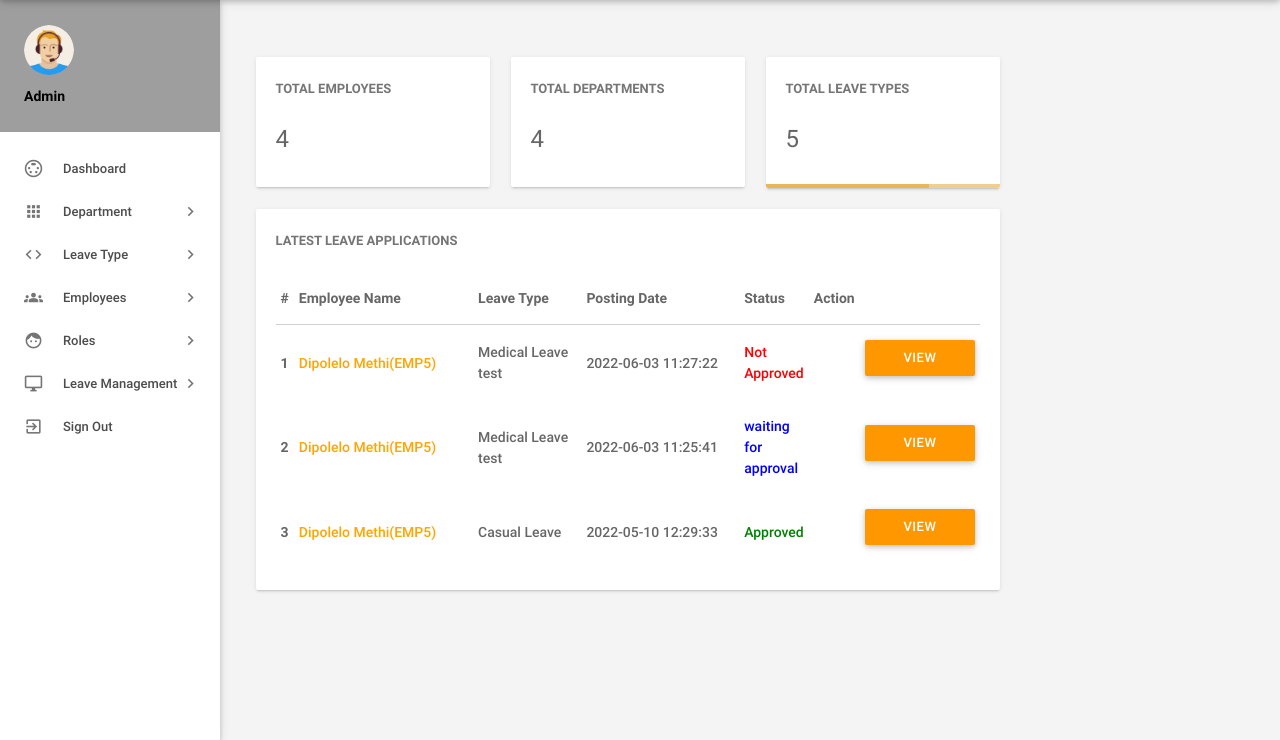
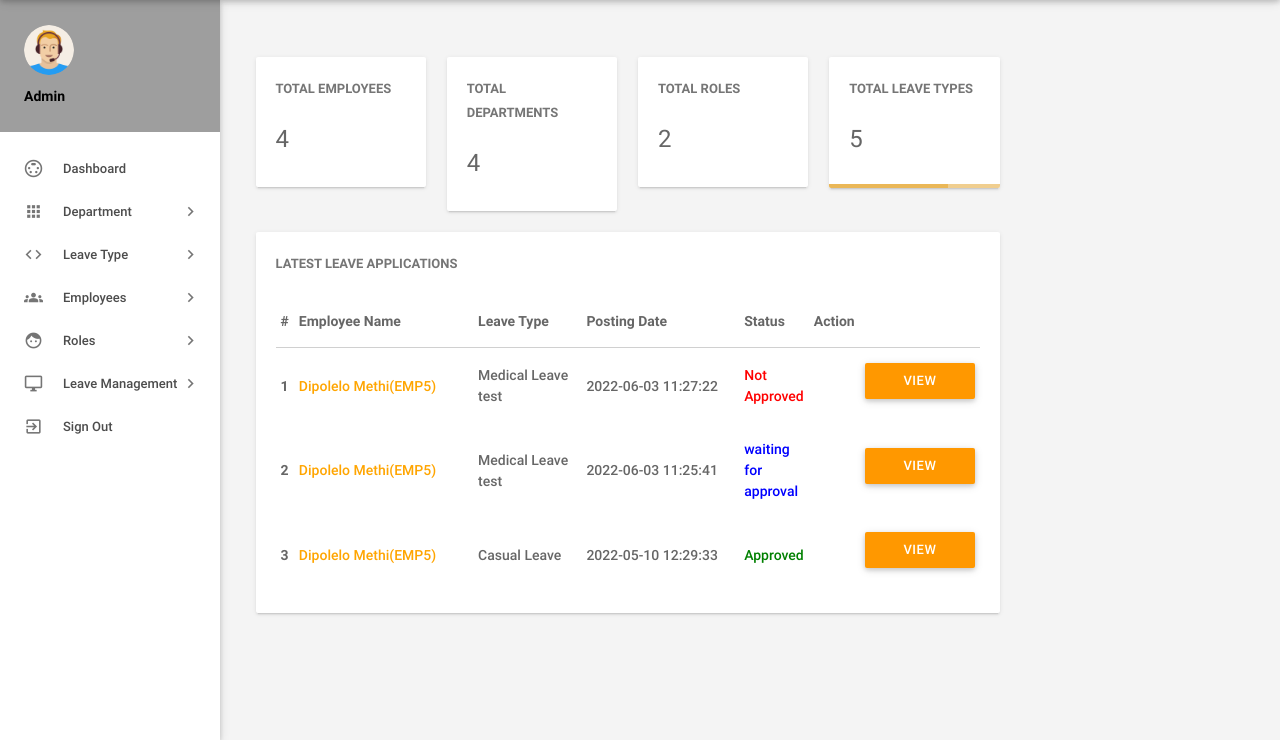
Before and after one commit to SBTI-IT/elms, a PHP site: page /admin/dashboard.php in a window 1280 px wide. Shown: the part 60-800 px from the top of the page. Run offline with PHP 8.4, Linux system fonts and the light colour scheme; a user stored in the database is signed in; data comes from the database, SQL or seed files in the repository; grey boxes are pictures that could not be loaded.

Commit message:
added roles card and edited roles value

```diff
--- a/admin/dashboard.php
+++ b/admin/dashboard.php
@@ -42,7 +42,7 @@ else{
             <main class="mn-inner">
                 <div class="middle-content">
                     <div class="row no-m-t no-m-b">
-                    <div class="col s12 m12 l4">
+                    <div class="col s12 m12 l3">
                         <div class="card stats-card">
                             <div class="card-content">
 
@@ -61,7 +61,7 @@ $empcount=$query->rowCount();
                             <div id="sparkline-bar"></div>
                         </div>
                     </div>
-                        <div class="col s12 m12 l4">
+                        <div class="col s12 m12 l3">
                         <div class="card stats-card">
                             <div class="card-content">
 
@@ -78,7 +78,26 @@ $dptcount=$query->rowCount();
                             <div id="sparkline-line"></div>
                         </div>
                     </div>
-                    <div class="col s12 m12 l4">
+                    <div class="col s12 m12 l3">
+                        <div class="card stats-card">
+                            <div class="card-content">
+
+                                <span class="card-title">Total Roles</span>
+                                <span class="stats-counter">
+<?php
+$sql = "SELECT id from roles";
+$query = $dbh -> prepare($sql);
+$query->execute();
+$results=$query->fetchAll(PDO::FETCH_OBJ);
+$rolescount=$query->rowCount();
+?>
+
+                                    <span class="counter"><?php echo htmlentities($rolescount);?></span></span>
+                            </div>
+                            <div id="sparkline-bar"></div>
+                        </div>
+                    </div>
+                    <div class="col s12 m12 l3">
                         <div class="card stats-card">
                             <div class="card-content">
                                 <span class="card-title">Total Leave Types</span>
```
